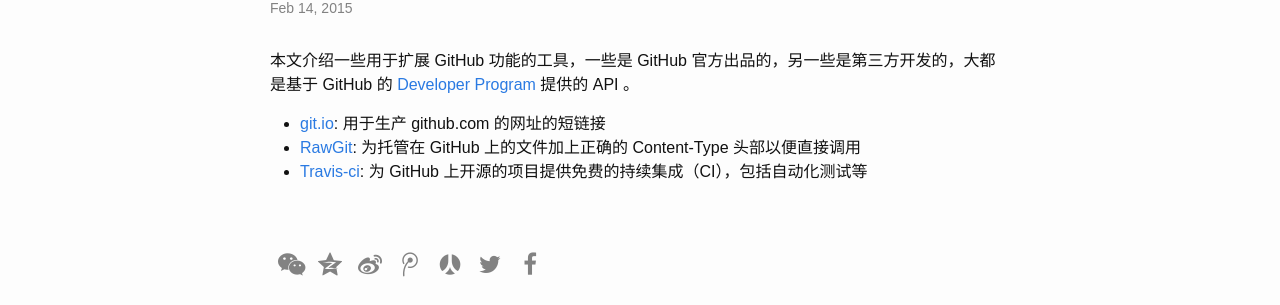
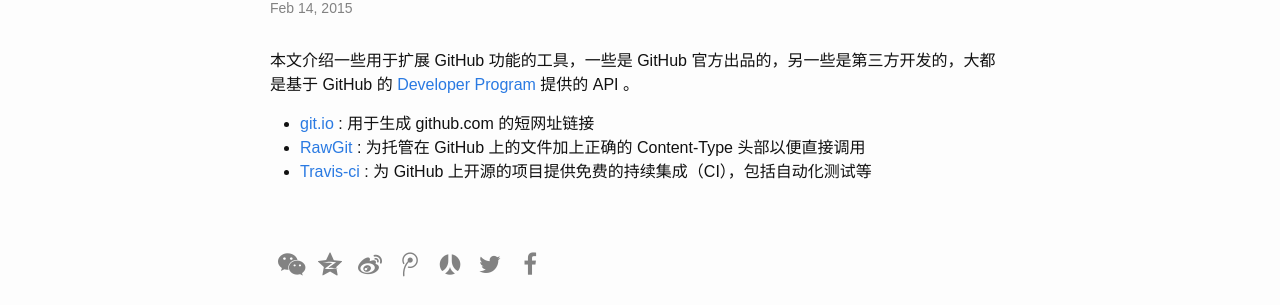
Before and after one commit to itfen/md, a Jekyll site: the page built from _posts/2015-02-14-useful-github-integrations.md, in a window 1280 px wide. Shown: the part 141-446 px from the top of the page. Built offline with Jekyll 4.4.1, drawn with Linux system fonts in a browser that asks for light colours; nearby versions of some CDN libraries; comment, search, counter and statistics services are not loaded.

Commit message:
Update post

```diff
--- a/_posts/2015-02-14-useful-github-integrations.md
+++ b/_posts/2015-02-14-useful-github-integrations.md
@@ -9,6 +9,6 @@
 本文介绍一些用于扩展 GitHub 功能的工具，一些是 GitHub 官方出品的，另一些是第三方开发的，大都是基于
 GitHub 的 [Developer Program](https://developer.github.com/program/) 提供的 API 。
 
-* [git.io](http://git.io/): 用于生产 github.com 的网址的短链接
-* [RawGit](http://rawgit.com/): 为托管在 GitHub 上的文件加上正确的 Content-Type 头部以便直接调用
-* [Travis-ci](https://travis-ci.org/): 为 GitHub 上开源的项目提供免费的持续集成（CI），包括自动化测试等
+* [git.io](http://git.io/) : 用于生成 github.com 的短网址链接
+* [RawGit](http://rawgit.com/) : 为托管在 GitHub 上的文件加上正确的 Content-Type 头部以便直接调用
+* [Travis-ci](https://travis-ci.org/) : 为 GitHub 上开源的项目提供免费的持续集成（CI），包括自动化测试等
```
